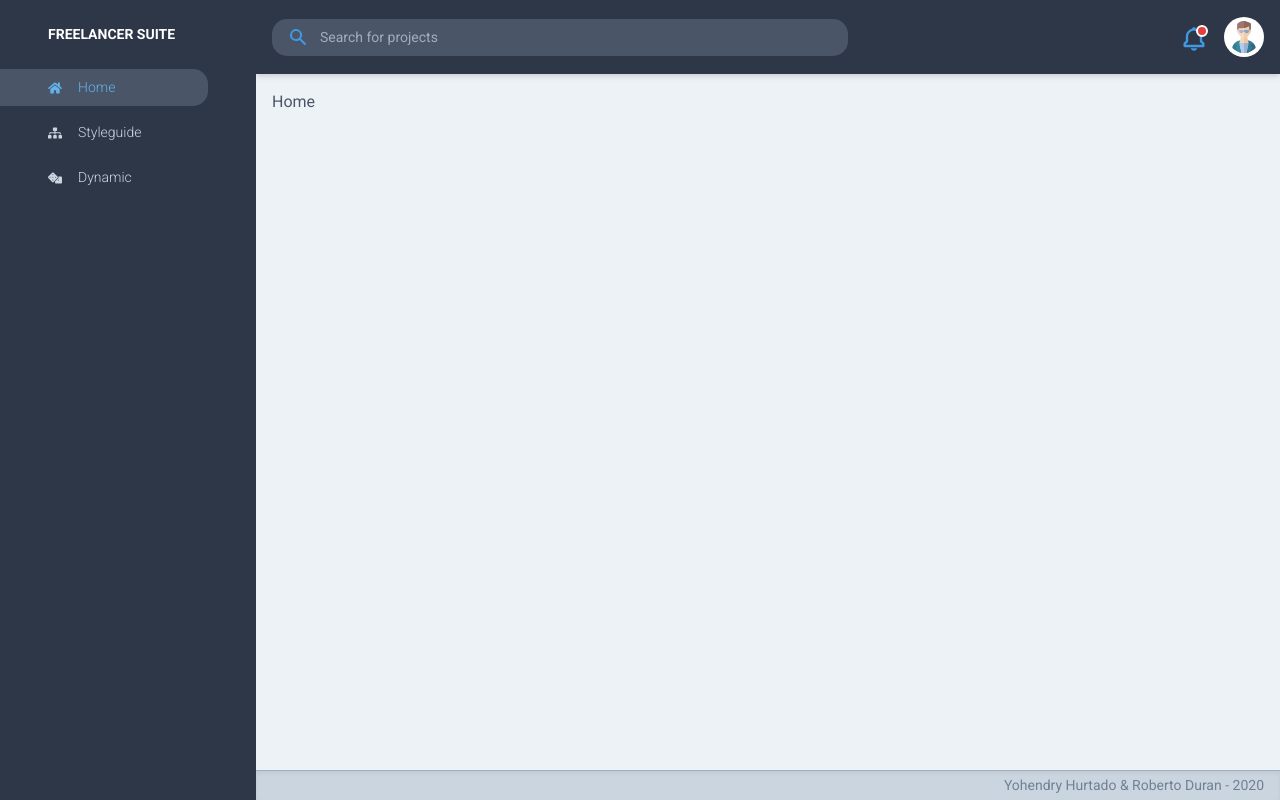
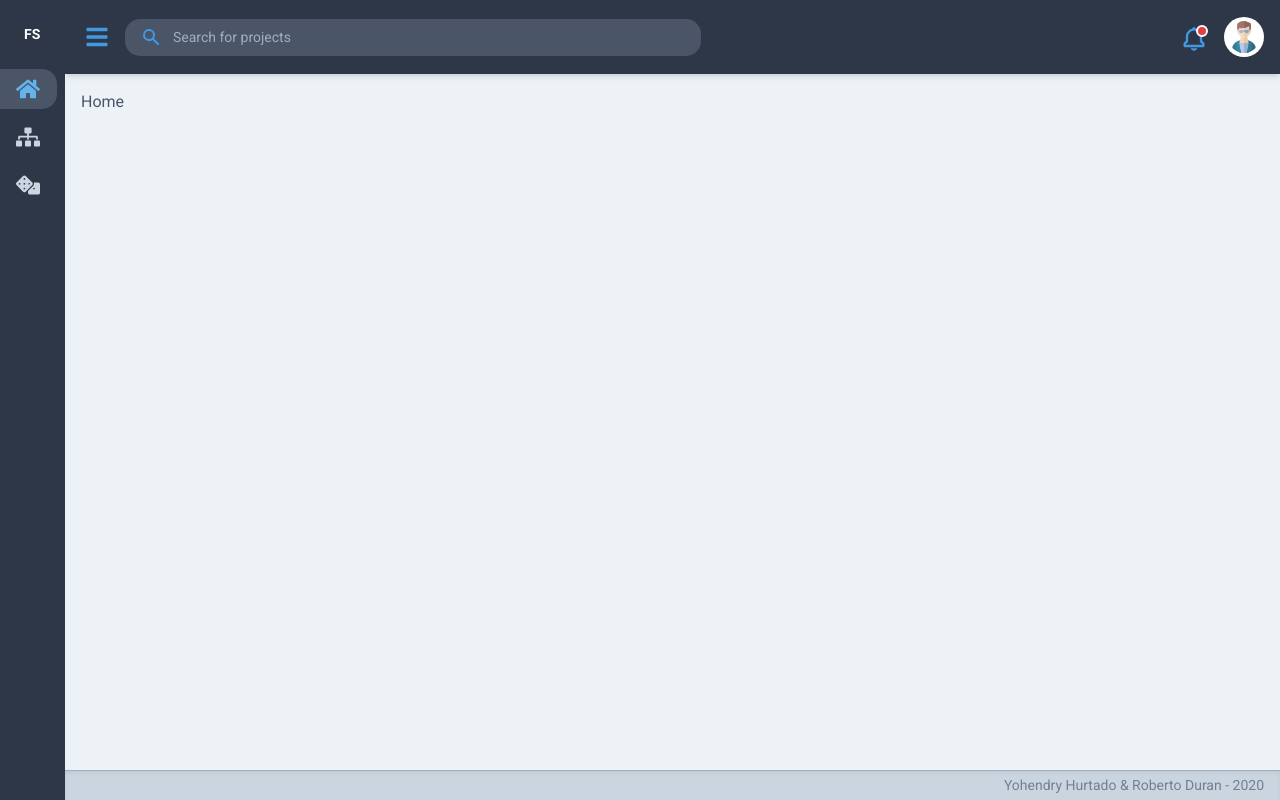
Before and after one commit to yohendry/freelancer-suit, a React (Create React App) app: page / in a window 1280 px wide. Built offline with nearby package versions, Linux system fonts and the light colour scheme.

Commit message:
add new mode to sidebar, shrink, when screen is md and you try to hidde it will shrink instead.

```diff
--- a/src/conf/theme.js
+++ b/src/conf/theme.js
@@ -1,6 +1,5 @@
 const theme = {
   layout: 2, // either 1 or 2; 1 is HEADER first, 2 is SIDEBAR First
-  sidebarWith: 220,
   CONST: {
     THEME: {
       LAYOUT: {
--- a/src/layout/Header/index.js
+++ b/src/layout/Header/index.js
@@ -6,6 +6,7 @@ import avatar3 from "../../assets/images/avatar-3.svg";
 import avatar4 from "../../assets/images/avatar-4.svg";
 import SidebarToggleButton from "./SidebarToggleButton";
 import { BiBell } from "react-icons/bi";
+import { FaBars } from 'react-icons/fa';
 
 function Header({ className, showBrand }) {
   const avatarList = [avatar1, avatar2, avatar3, avatar4];
@@ -16,19 +17,12 @@ function Header({ className, showBrand }) {
       }`}
     >
       <div className="flex-1 flex items-center justify-between h-full">
-        <SidebarToggleButton className="p-1 mr-3 rounded-md hover:text-blue-400 md:hidden">
-          <svg
+        <SidebarToggleButton className="p-1 mr-3 rounded-md hover:text-blue-400">
+          <FaBars
             className="w-6 h-6"
             aria-hidden="true"
             fill="currentColor"
-            viewBox="0 0 20 20"
-          >
-            <path
-              fillRule="evenodd"
-              d="M3 5a1 1 0 011-1h12a1 1 0 110 2H4a1 1 0 01-1-1zM3 10a1 1 0 011-1h12a1 1 0 110 2H4a1 1 0 01-1-1zM3 15a1 1 0 011-1h12a1 1 0 110 2H4a1 1 0 01-1-1z"
-              clipRule="evenodd"
-            />
-          </svg>
+          />
         </SidebarToggleButton>
         {showBrand && (
           <Link to="/" className="navlink-home mr-6 hidden md:block">
--- a/src/layout/Sidebar/index.js
+++ b/src/layout/Sidebar/index.js
@@ -1,94 +1,100 @@
-import React, { useRef, useEffect, useContext } from "react";
-import { NavLink, Link } from "react-router-dom";
+import React, { useRef, useEffect, useContext } from 'react';
+import { NavLink, Link } from 'react-router-dom';
 import { FaWindowClose } from 'react-icons/fa';
-import useWindowSize from "../../hooks/useWindowSize";
-import { SidebarContext } from "../../App";
-import routes from "../../conf/routes.js";
-import theme from "../../conf/theme.js";
+import useWindowSize from '../../hooks/useWindowSize';
+import { SidebarContext } from '../../App';
+import routes from '../../conf/routes.js';
+import theme from '../../conf/theme.js';
 
-function Sidebar({ open, minWidth, showBrand }) {
+function Sidebar({ minWidth, showBrand }) {
   const { isSidebarOpen, setIsSidebarOpen } = useContext(SidebarContext);
-  const { screenIsAtLeast, screenIsAtMost } = useWindowSize();
+  const { screenIsAtMost, screenIsAtLeast } = useWindowSize();
   const sidebarRef = useRef(null);
 
-  const isSidebarRoute = (route) => {
-    if (!("navbar" in route)) return false;
-    return (
-      "show" in route.navbar && route.navbar.show && "order" in route.navbar
-    );
-  };
+  const checkCloseSidebar = () => {
+    if (screenIsAtLeast('md')) {
+      return;
+    }
+    setIsSidebarOpen(false);
+  }
 
-  const sortLinks = (prev, current) => (prev.order < current.order ? -1 : 1);
+  const buildSidebarLinks = (routes) => {
+    const isSidebarRoute = (route) => {
+      if (!('navbar' in route)) return false;
+      return 'show' in route.navbar && route.navbar.show && 'order' in route.navbar;
+    };
+    const sortLinks = (prev, current) => (prev.order < current.order ? -1 : 1);
+    return routes
+      .filter(isSidebarRoute)
+      .map((link) => ({ ...link, ...link.navbar }))
+      .sort(sortLinks);
+  }
 
-  const links = routes
-    .filter(isSidebarRoute)
-    .map((link) => ({ ...link, ...link.navbar }))
-    .sort(sortLinks);
+  const links = buildSidebarLinks(routes);
 
-  useEffect(() => {
-    if (isSidebarOpen) {
-      sidebarRef.current.focus();
-    }
-  }, [isSidebarOpen]);
 
-  const willHide = () => {
-    if (open) return false;
-    return !screenIsAtLeast("md");
-  };
 
-  const classes = [
-    "shadow-2xl",
-    "md:shadow-none",
-    "sidebar",
-    "md:w-64",
-    "top-0",
-    "md:relative",
-  ];
 
-  if (willHide()) {
-    classes.push("hide-sidebar");
+  const sidebarClasses = ['shadow-2xl', 'md:shadow-none', 'sidebar', 'top-0', 'md:relative'];
+  if (!isSidebarOpen) {
+    screenIsAtLeast('md') ? sidebarClasses.push('shrink-sidebar') : sidebarClasses.push('hide-sidebar');
+  } else {
+    sidebarClasses.push('md:w-64');
   }
 
   if (theme.layout === theme.CONST.THEME.LAYOUT.SIDEBAR_FIRST) {
-    classes.push("md:pt-0");
+    sidebarClasses.push('md:pt-0');
   }
 
+  useEffect(() => {
+    if (!isSidebarOpen) {
+      return;
+    }
+    sidebarRef.current.focus();
+
+  }, [isSidebarOpen]);
+
+  const hideHeader = theme.layout === theme.CONST.THEME.LAYOUT.HEADER_FIRST;
+
   return (
-    <aside className={classes.join(" ")} style={{ minWidth: minWidth }}>
+    <aside className={sidebarClasses.join(' ')}>
       <div
-        className={`ml-10 mr-4 md:mr-2 flex justify-between my-4 ${
-          theme.layout === theme.CONST.THEME.LAYOUT.HEADER_FIRST ? "md:hidden" : ''
+        className={`${isSidebarOpen ? 'ml-10' : 'ml-4'} mr-4 md:mr-2 flex justify-between my-4 ${
+          hideHeader ? 'md:hidden' : ''
         }`}
       >
-        {(showBrand || screenIsAtMost("md")) && <Link to="/" className="navlink-home text-2xl md:text-sm">
-          freelancer suite
-        </Link>}
+        {(showBrand || screenIsAtMost('md')) && (
+          <Link to="/" className="navlink-home text-2xl md:text-sm">
+            {screenIsAtLeast('md') && !isSidebarOpen ? 'FS' : 'Freelancer Suite'}
+          </Link>
+        )}
         <button
           className="p-3 rounded-md text-blue-500 hover:text-blue-400 md:hidden hover:outline-none"
           ref={sidebarRef}
           onClick={() => setIsSidebarOpen(false)}
         >
-          <FaWindowClose
-            className="w-6 h-6"
-            aria-hidden="true"
-            fill="currentColor"
-          />
+          <FaWindowClose className="w-6 h-6" aria-hidden="true" fill="currentColor" />
         </button>
       </div>
       <nav className="mt-5 md:mt-0">
         <ul className="text-gray-400">
           {links.map(({ name, exact, path, Icon, linkPath, extraClass }) => (
-            <li className="relative pr-12 my-2" key={name}>
+            <li
+              className={`relative ${isSidebarOpen ? 'pr-12' : 'mr-2'} my-2`}
+              key={name}
+            >
               <NavLink
                 to={linkPath ? linkPath : path}
-                onClick={() => setIsSidebarOpen(false)}
+                onClick={checkCloseSidebar}
                 exact={exact}
+                aria-label={name}
+                title={name}
                 activeClassName="active"
                 className={`navlink ${extraClass} text-2xl md:text-sm my-2 md:my-0 py-3 md:py-2`}
               >
                 <span className="navlink-indicator" aria-hidden="true" />
-                {<Icon className="mr-4" />}
-                {name}
+                {<Icon className="sidebar-icon" />}
+                <span className="tag">{name}</span>
               </NavLink>
             </li>
           ))}
--- a/src/layout/Theme/SidebarFirst/index.js
+++ b/src/layout/Theme/SidebarFirst/index.js
@@ -3,10 +3,9 @@ import Header from "../../Header";
 import Sidebar from "../../Sidebar";
 import Body from "../../Body";
 import Footer from "../../Footer";
-import Backdrop from "../../Backdrop";
 
 function SidebarFirst({ options }) {
-  const { isSidebarOpen, closeSidebar, theme } = options;
+  const { isSidebarOpen, theme } = options;
   return (
     <div className="flex relative">
       <Sidebar open={isSidebarOpen} minWidth={theme.sidebarWith} showBrand={true} />
```
Also changed, not shown: src/assets/css/style.css, src/assets/css/tailwind.css, 1 other file (tests, documents, lock files or other folders).
